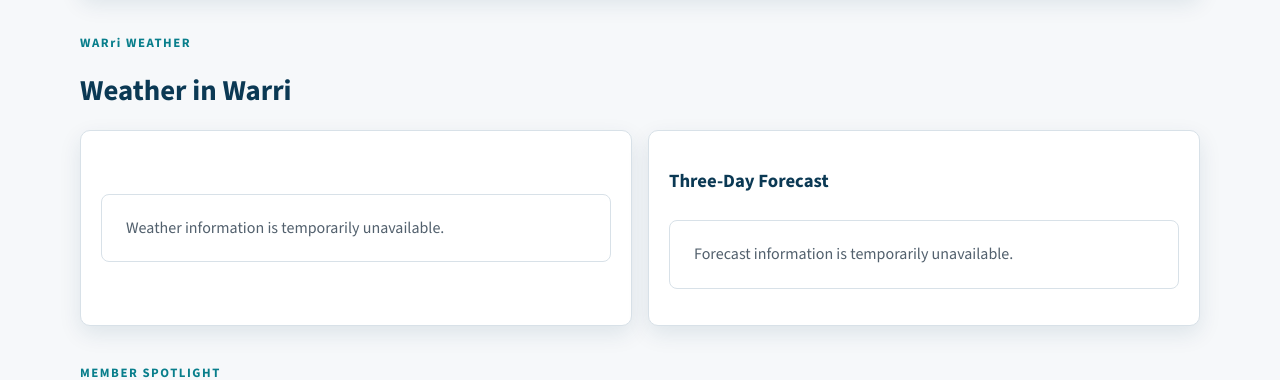
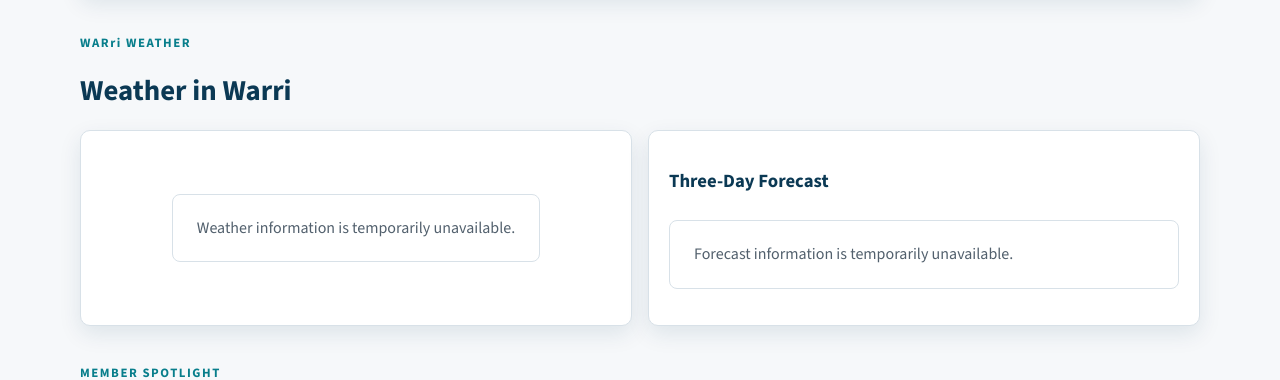
Before and after one commit to NuminousC/wdd231, a plain HTML site: page chamber/index.html in a window 1280 px wide. Shown: the part 880-1260 px from the top of the page. Drawn offline with nearby package versions, Linux system fonts and the light colour scheme; no server answers.

Commit message:
Week 03 - Chamber Home Page v0.3

```diff
--- a/chamber/styles/small.css
+++ b/chamber/styles/small.css
@@ -385,6 +385,8 @@ h1 {
   display: flex;
   flex-direction: column;
   justify-content: center;
+  align-items: center;
+  text-align: center;
 }
 
 .current-weather h3 {
@@ -397,6 +399,7 @@ h1 {
   align-items: center;
   gap: 1rem;
   margin-top: 0.5rem;
+  justify-content: center;
 }
 
 .weather-icon {
```
